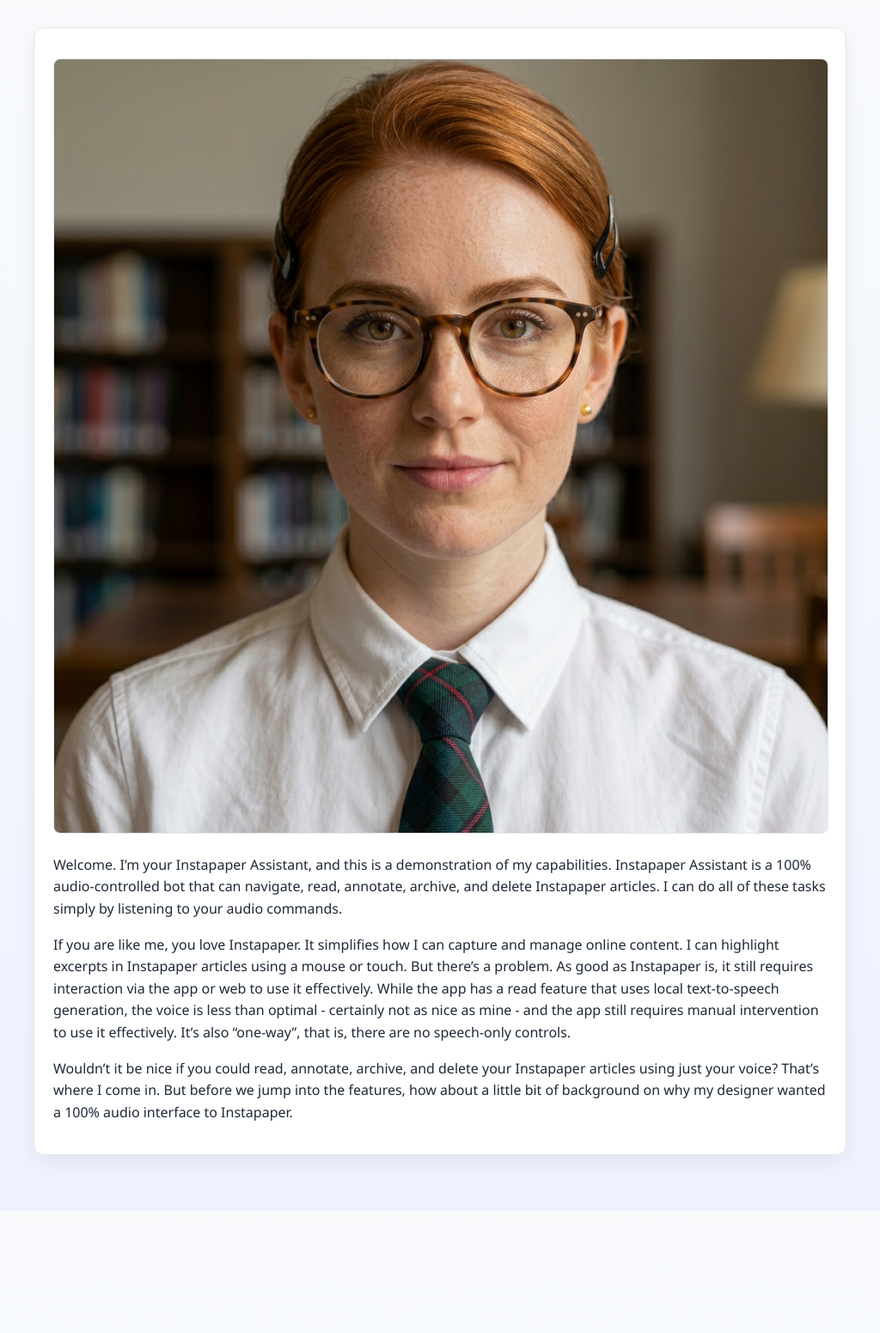
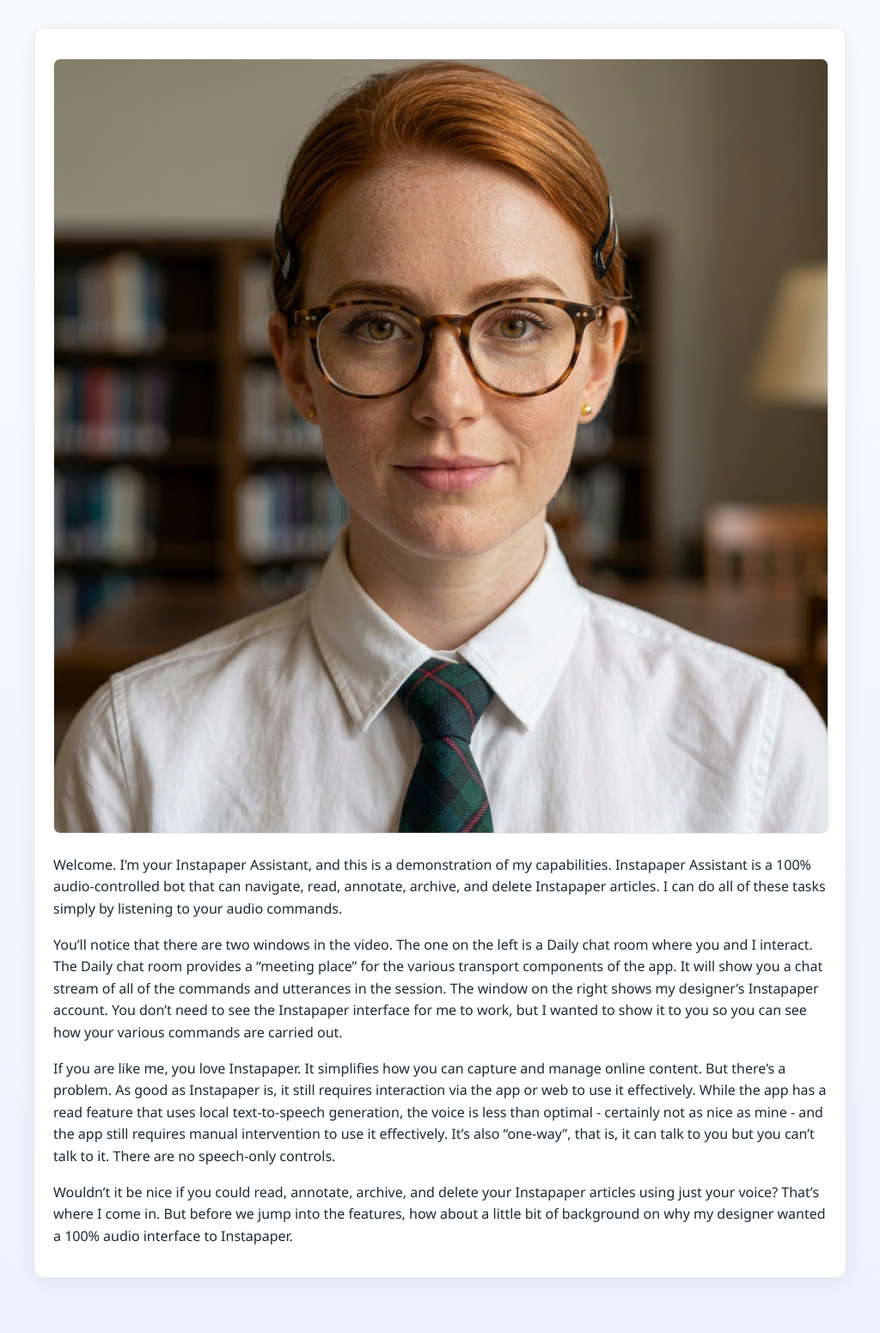
Before and after one commit to adaptiman/tts-conductor, a Jekyll site: the page built from docs/video-walkthrough/introducing-instapaper-assistant.md, in a window 1280 px wide. Shown: the whole page at 86% size, without its empty margins (128-1152 px from the left). Built offline with Jekyll 4.4.1, drawn with Linux system fonts in a browser that asks for light colours; before the commit the page ends 1408 px from its top, so only the background shows below that.

Commit message:
Update introducing-instapaper-assistant.md with Daily room context explanation

```diff
--- a/docs/video-walkthrough/introducing-instapaper-assistant.md
+++ b/docs/video-walkthrough/introducing-instapaper-assistant.md
@@ -6,6 +6,8 @@ title: Introducing Instapaper Assistant
 
 Welcome. I'm your Instapaper Assistant, and this is a demonstration of my capabilities. Instapaper Assistant is a 100% audio-controlled bot that can navigate, read, annotate, archive, and delete Instapaper articles. I can do all of these tasks simply by listening to your audio commands.
 
-If you are like me, you love Instapaper. It simplifies how I can capture and manage online content. I can highlight excerpts in Instapaper articles using a mouse or touch. But there's a problem. As good as Instapaper is, it still requires interaction via the app or web to use it effectively. While the app has a read feature that uses local text-to-speech generation, the voice is less than optimal - certainly not as nice as mine - and the app still requires manual intervention to use it effectively. It's also "one-way", that is, there are no speech-only controls.
+You'll notice that there are two windows in the video. The one on the left is a Daily chat room where you and I interact. The Daily chat room provides a "meeting place" for the various transport components of the app. It will show you a chat stream of all of the commands and utterances in the session. The window on the right shows my designer's Instapaper account. You don't need to see the Instapaper interface for me to work, but I wanted to show it to you so you can see how your various commands are carried out.
+
+If you are like me, you love Instapaper. It simplifies how you can capture and manage online content. But there's a problem. As good as Instapaper is, it still requires interaction via the app or web to use it effectively. While the app has a read feature that uses local text-to-speech generation, the voice is less than optimal - certainly not as nice as mine - and the app still requires manual intervention to use it effectively. It's also "one-way", that is, it can talk to you but you can't talk to it. There are no speech-only controls.
 
 Wouldn't it be nice if you could read, annotate, archive, and delete your Instapaper articles using just your voice? That's where I come in. But before we jump into the features, how about a little bit of background on why my designer wanted a 100% audio interface to Instapaper.
```
